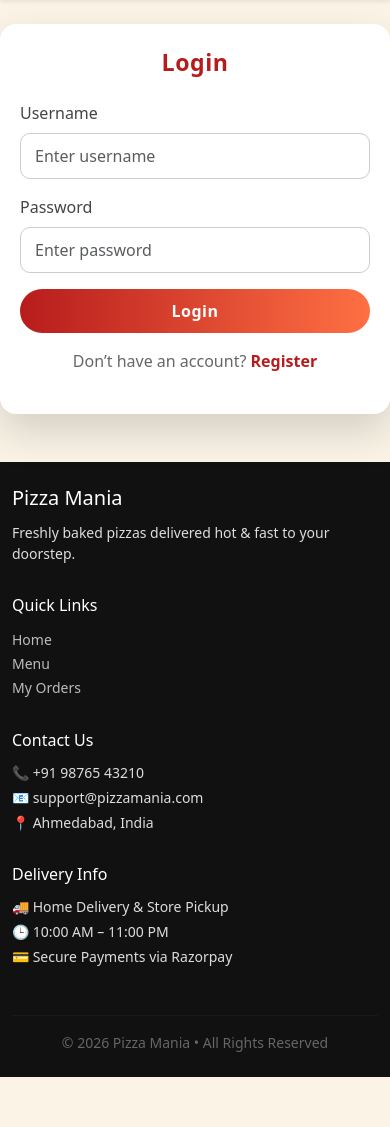
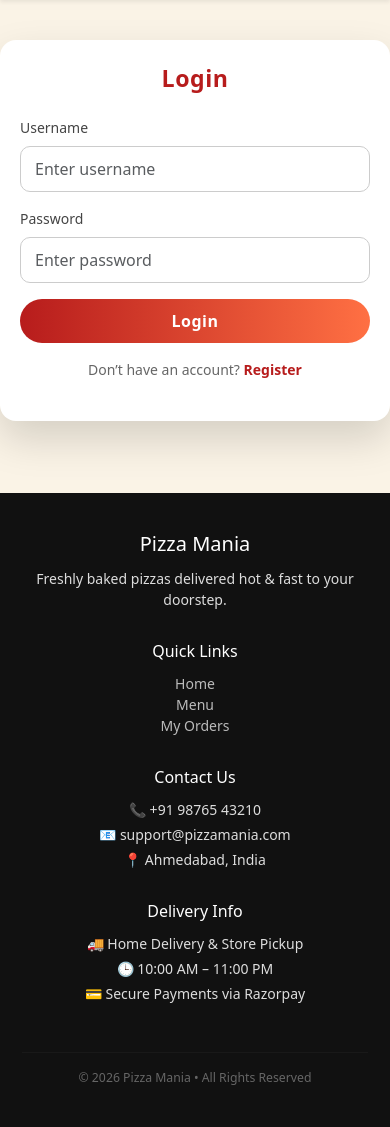
Before and after one commit to smitprajapati407/pizza-mania, a Django app: a page that uses templates/base.html in a window 390 px wide. Shown: the part 78-1205 px from the top of the page. Run offline with Django 5.2, Linux system fonts and the light colour scheme.

Commit message:
Fix Cloudinary HTTPS and make site responsive for mobile

```diff
--- a/pizza_project/settings.py
+++ b/pizza_project/settings.py
@@ -142,4 +142,5 @@ cloudinary.config(
     cloud_name=os.environ.get("CLOUDINARY_CLOUD_NAME"),
     api_key=os.environ.get("CLOUDINARY_API_KEY"),
     api_secret=os.environ.get("CLOUDINARY_API_SECRET"),
+    secure=True
 )
--- a/static/css/style.css
+++ b/static/css/style.css
@@ -1,6 +1,12 @@
 .footer {
     background-color: #111;
     color: #ddd;
+    margin-top: auto; /* pushes footer to bottom */
+    width: 100%;
+    background: #111;
+    padding: 15px 10px;
+    text-align: center;
+    font-size: 14px;
 }
 
 .footer h5,
@@ -27,6 +33,22 @@
 .footer hr {
     border-color: #333;
 }
+/* GLOBAL RESET */
+* {
+    margin: 0;
+    padding: 0;
+    box-sizing: border-box;
+}
+
+/* BODY FIX */
+html, body {
+    width: 100%;
+    height: 100%;
+    overflow-x: hidden; /* stops horizontal scroll */
+}
+
+
+
 
 /* ===== HOME PAGE ===== */
 .home-hero {
@@ -49,6 +71,9 @@ body {
     background-position: center;
     background-repeat: no-repeat;
     background-attachment: fixed;
+    display: flex;
+    flex-direction: column;
+    min-height: 100vh;
 }
 
 /* CATEGORY CARDS */
@@ -524,3 +549,26 @@ body {
     }
 
 }
+
+
+
+
+@media (max-width: 768px) {
+
+    body {
+        font-size: 14px;
+    }
+
+    .navbar-brand {
+        font-size: 1.2rem;
+    }
+
+    .card {
+        margin-bottom: 15px;
+    }
+
+    footer {
+        font-size: 13px;
+        padding: 12px;
+    }
+}
--- a/templates/base.html
+++ b/templates/base.html
@@ -2,7 +2,8 @@
 <!DOCTYPE html>
 <html lang="en">
 <head>
-    <meta charset="UTF-8">
+    <meta name="viewport" content="width=device-width, initial-scale=1.0">
+
     <title>{% block title %}Pizza Mania{% endblock %}</title>
 
     <!-- Bootstrap CSS -->
```
